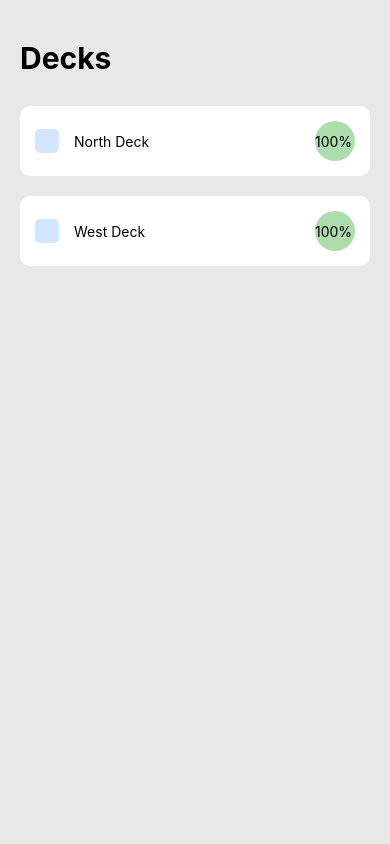
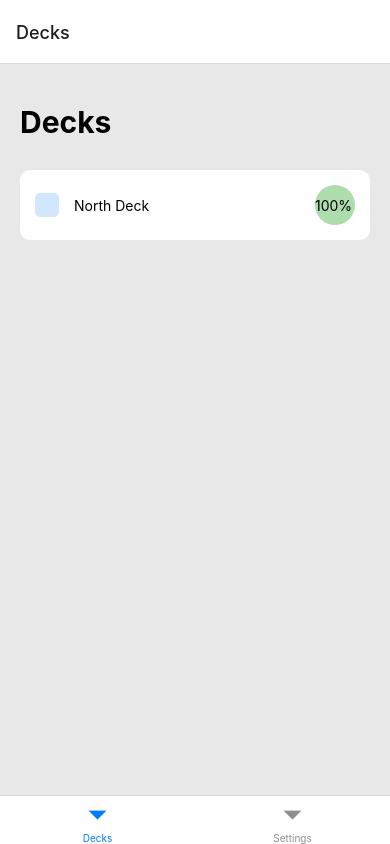
Before and after one commit to nhartzel/uncc-propark, a React Native app: screen / in a window 390 px wide. Built offline with nearby package versions, Linux system fonts and the light colour scheme.

Commit message:
added navigation bar to app

```diff
--- a/App.js
+++ b/App.js
@@ -1,49 +1,34 @@
+{/*
+
+  Main file for ProPark App
+  Group 3: Nathan Hartzell,
+
+  some code used from: https://reactnavigation.org/docs/tab-based-navigation
+
+*/}
+
 import { StatusBar } from 'expo-status-bar';
 import React from 'react';
 import { StyleSheet, Text, View } from 'react-native';
-import Deck from './components/Deck'
+import { NavigationContainer } from '@react-navigation/native';
+import { createBottomTabNavigator } from '@react-navigation/bottom-tabs';
+import DeckScreen from './screens/deckScreen.js';
+import SettingsScreen from './screens/SettingsScreen.js';
+
+
+const Tab = createBottomTabNavigator();
 
 export default function App() {
   return (
-    <View style={styles.container}>
-
-      <View style={styles.decksWrapper}>
-
-
-
-        <Text style={styles.sectionTitle}>Decks</Text>
-
-
-        <View style={styles.entries}>
-          {/* This is where the decks will go */}
-          <Deck text={"North Deck"}/>
-          <Deck text={"West Deck"}/>
-        </View>
-
-      </View>
-
-
-
-    </View>
+    <NavigationContainer>
+      <Tab.Navigator>
+        <Tab.Screen name="Decks" component={DeckScreen} />
+        <Tab.Screen name="Settings" component={SettingsScreen} />
+      </Tab.Navigator>
+    </NavigationContainer>
   );
 }
 
 const styles = StyleSheet.create({
-  container: {
-    flex: 1,
-    backgroundColor: '#E8E8E8',
 
-
-  },
-  decksWrapper: {
-    paddingTop: 40,
-    paddingHorizontal: 20,
-  },
-  sectionTitle: {
-    fontSize: 30,
-    fontWeight: 'bold',
-  },
-  entries: {
-    marginTop: 30,
-  },
 });
--- a/package.json
+++ b/package.json
@@ -9,12 +9,17 @@
     "web": "expo start --web"
   },
   "dependencies": {
+    "@react-navigation/bottom-tabs": "^6.4.0",
+    "@react-navigation/native": "^6.0.13",
+    "@react-navigation/native-stack": "^6.9.1",
     "expo": "~46.0.16",
     "expo-splash-screen": "~0.16.2",
     "expo-status-bar": "~1.4.0",
     "react": "18.0.0",
     "react-dom": "18.0.0",
     "react-native": "0.69.6",
+    "react-native-safe-area-context": "4.3.1",
+    "react-native-screens": "~3.15.0",
     "react-native-web": "~0.18.7"
   },
   "devDependencies": {
```
Also changed, not shown: 1 other file (tests, documents, lock files or other folders).
